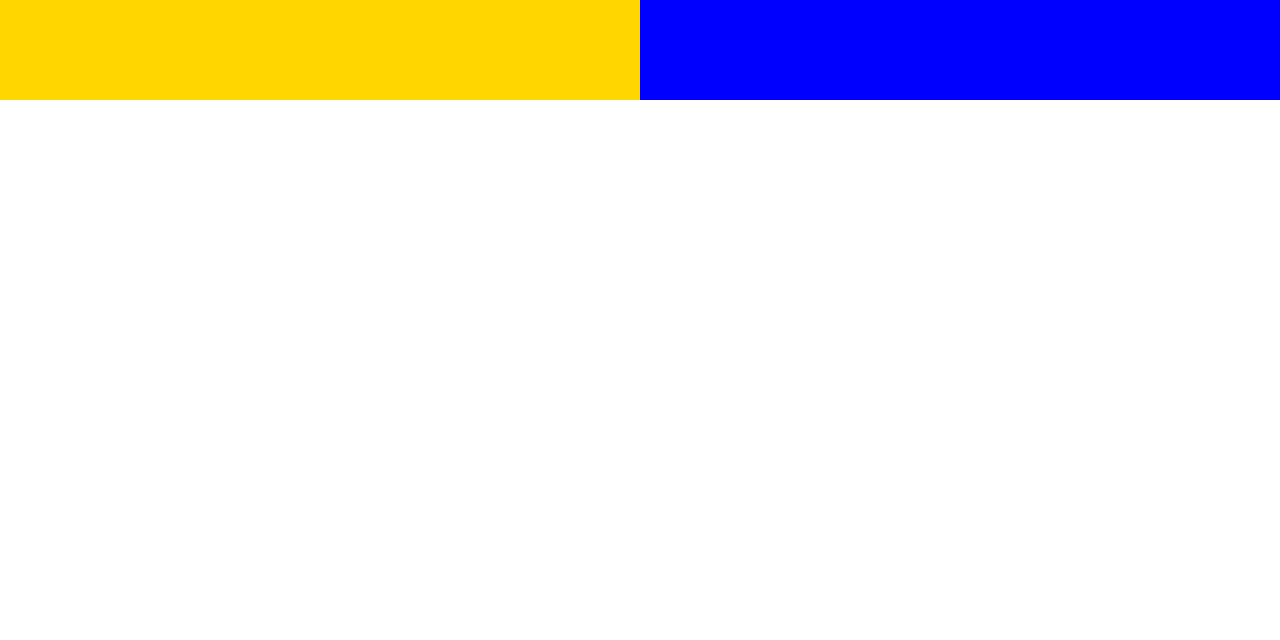
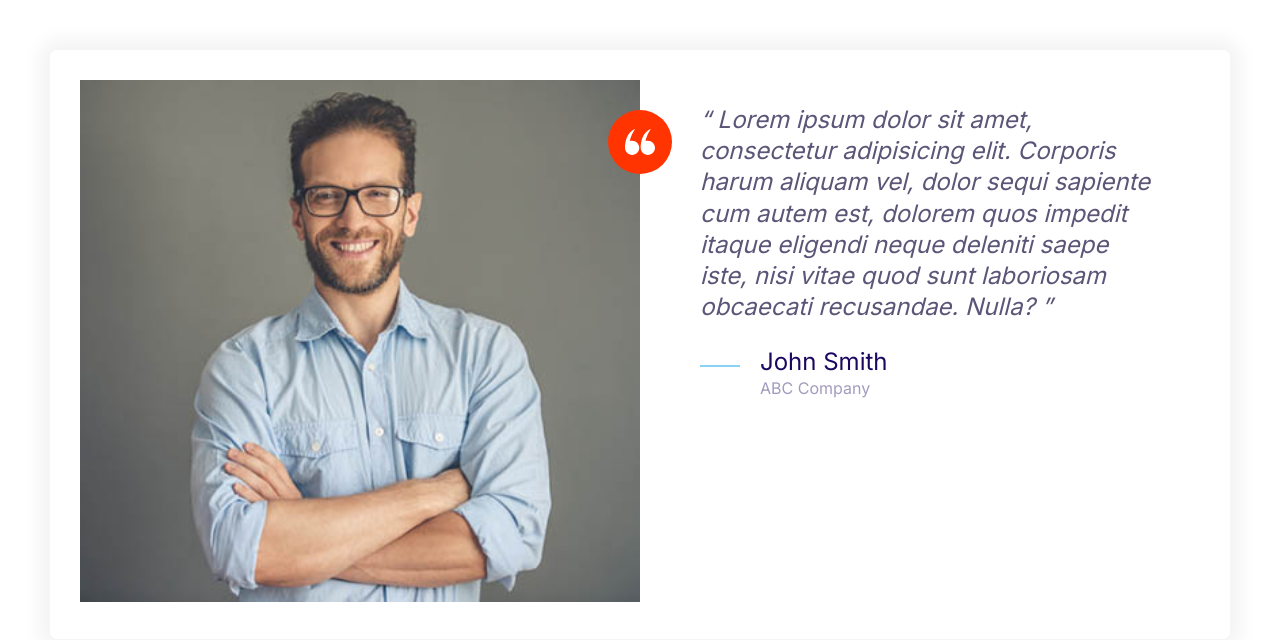
Before and after one commit to AlfaHun/moshify, a plain HTML site: page index.html in a window 1280 px wide. Drawn offline with Linux system fonts and the light colour scheme.

Commit message:
Build testimonial component

```diff
--- a/css/styles.css
+++ b/css/styles.css
@@ -174,6 +174,15 @@ a {
   fill: var(--color-primary);
 }
 
+.icon--white {
+  fill: white;
+}
+
+.icon--small {
+  width: 30px;
+  height: 30px;
+}
+
 .icon-container {
   background-color: #f3f9fa;
   width: 64px;
@@ -182,6 +191,10 @@ a {
   display: inline-flex;
   justify-content: center;
   align-items: center;
+}
+
+.icon-container--accent {
+  background-color: var(--color-accent);
 }
 
 /* Buttons */
@@ -456,3 +469,34 @@ a {
     grid-template-columns: 1fr 1fr;
   }
 }
+
+/* Testimonial */
+
+.testimonial {
+  padding: 3rem;
+}
+
+.testimonial__image {
+  position: relative;
+}
+
+.testimonial__image > img {
+  width: 100%;
+}
+
+.testimonial__image > .icon-container {
+  position: absolute;
+  top: 3rem;
+  right: -32px;
+}
+
+@media screen and (min-width: 768px) {
+  .testimonial .quote,
+  .testimonial .quote__author {
+    font-size: 2.4rem;
+  }
+
+  .testimonial .quote {
+    margin-left: 6rem;
+  }
+}
--- a/index.html
+++ b/index.html
@@ -11,10 +11,40 @@
     />
     <link rel="stylesheet" href="css/styles.css" />
   </head>
-  <body>
-    <div class="grid grid--cols-2">
-      <div style="background-color: gold; height: 100px"></div>
-      <div style="background-color: blue; height: 100px"></div>
+  <body style="padding: 5rem">
+    <div class="card testimonial">
+      <div class="grid grid--cols-2">
+        <div class="testimonial__image">
+          <img src="images/testimonial.jpg" alt="A happy smiling customer" />
+          <span class="icon-container icon-container--accent">
+            <svg class="icon icon--white icon--small">
+              <use xlink:href="images/sprite.svg#quotes"></use>
+            </svg>
+          </span>
+        </div>
+
+        <blockquote class="quote">
+          <p class="quote__text">
+            Lorem ipsum dolor sit amet, consectetur adipisicing elit. Corporis
+            harum aliquam vel, dolor sequi sapiente cum autem est, dolorem quos
+            impedit itaque eligendi neque deleniti saepe iste, nisi vitae quod
+            sunt laboriosam obcaecati recusandae. Nulla?
+          </p>
+          <footer>
+            <div class="media">
+              <div class="media__image">
+                <svg class="icon icon--primary quote__line">
+                  <use xlink:href="images/sprite.svg#line"></use>
+                </svg>
+              </div>
+              <div class="media__body">
+                <h3 class="media__title quote__author">John Smith</h3>
+                <p class="quote__organization">ABC Company</p>
+              </div>
+            </div>
+          </footer>
+        </blockquote>
+      </div>
     </div>
 
     <!-- <div style="width: 65%; padding: 4rem">
```
Also changed, not shown: images/testimonial.jpg (added), 1 other file.
